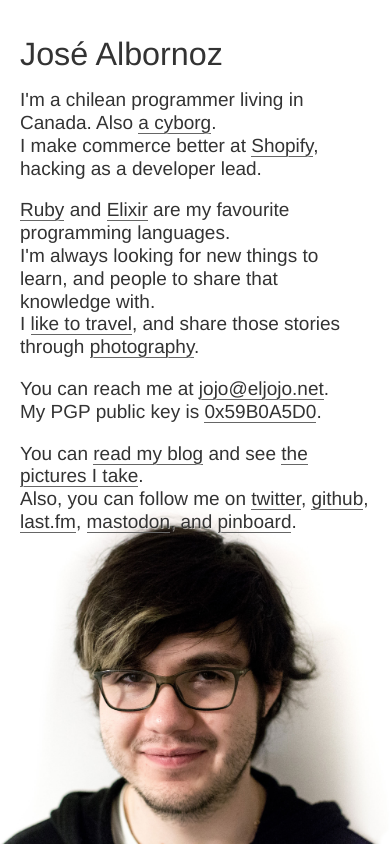
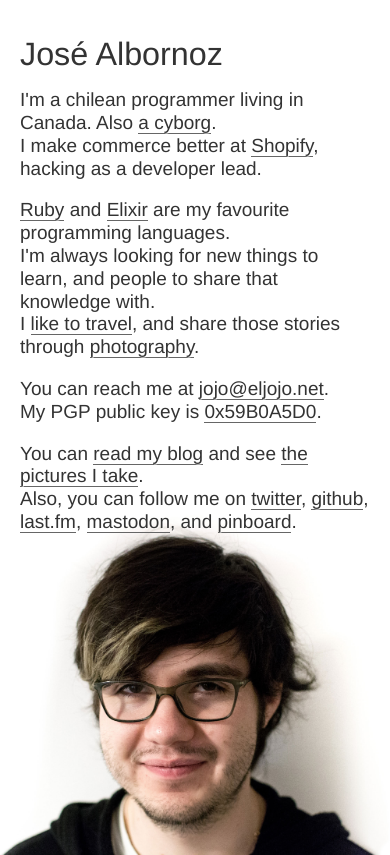
Before and after one commit to eljojo/eljojo.net, a PHP site: page / in a window 390 px wide. Run offline with PHP 8.4, Linux system fonts and the light colour scheme.

Commit message:
lil fixes

```diff
--- a/index.html
+++ b/index.html
@@ -18,7 +18,7 @@
     <meta name="twitter:description" content="developer, human being, cyborg." />
     <meta name="twitter:image" content="https://eljojo.net/square_thumb.jpg" />
     <meta name="viewport" content = "width=device-width, initial-scale=1.0" />
-    <link href="/style.css?v=17-may-2016" media="screen" rel="stylesheet" type="text/css" />
+    <link href="style.css?v=2019-03-12" media="screen" rel="stylesheet" type="text/css" />
     <link rel="shortcut icon" href="/favico.png" />
   </head>
   <body>
--- a/style.css
+++ b/style.css
@@ -15,7 +15,7 @@ body {
   font-size: 21px;
   text-shadow: 1px 1px 0 rgba(255, 255, 255, 0.5);
 
-  background: url('/backgrounds/2016_high.jpg');
+  background: url('backgrounds/2016_high.jpg');
   background-attachment: scroll;
   background-color: white;
   background-repeat: no-repeat;
@@ -69,6 +69,7 @@ a:hover {
   body {
     background-size: contain;
     background-position: center bottom;
+    min-height: 45em;
   }
 }
 
@@ -109,13 +110,5 @@ a:hover {
   }
 }
 
-/* @media */
-/* (-webkit-min-device-pixel-ratio: 2), */
-/* (min-resolution: 192dpi) { */
-/*   body { */
-/*     background-image: url('backgrounds/marrakesh_retina.jpg'); */
-/*   } */
-/* } */
-
 ::-moz-selection { background: #FF6517; color: #fff; text-shadow: none; }
 ::selection { background: #FF6517; color: #fff; text-shadow: none; }
```
